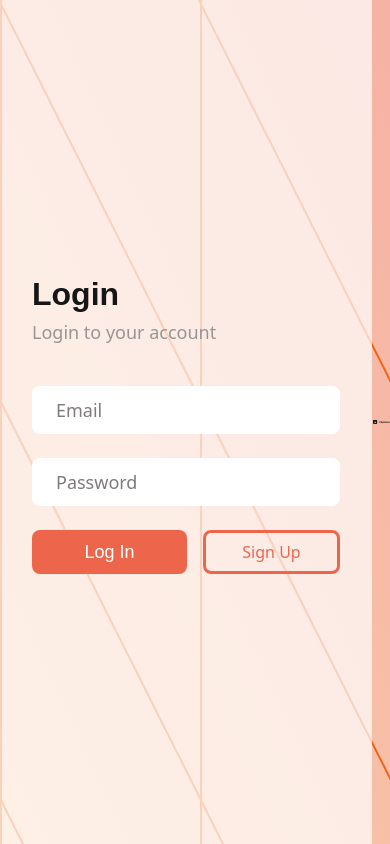
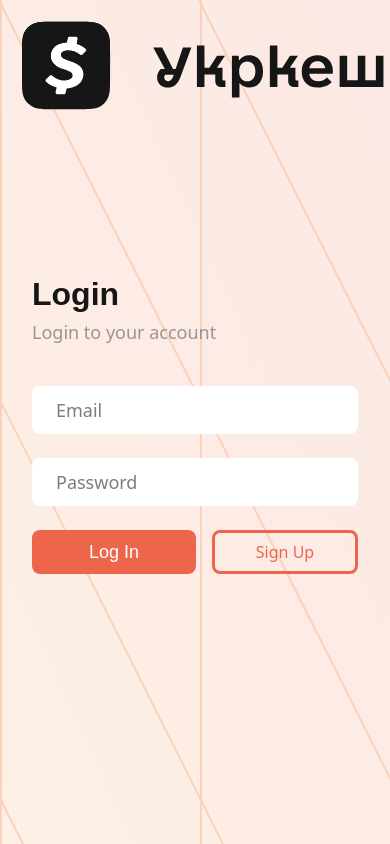
Before and after one commit to Frolikss/cashback, a React (Create React App) app: page / in a window 390 px wide. Built offline with nearby package versions, Linux system fonts and the light colour scheme.

Commit message:
added response

```diff
--- a/src/App.jsx
+++ b/src/App.jsx
@@ -6,9 +6,9 @@
 
 function App() {
   return (
-    <div className="w-full flex items-center bg-login">
+    <div className="w-full flex md:items-center justify-end bg-login flex-col-reverse md:flex-row">
       <LoginForm />
-      <div className="basis-2/3 flex items-center justify-center text-center">
+      <div className="absolute md:static basis-1/3 md:basis-2/3 flex items-center justify-center text-center">
         <img src={logo} alt="logo" />
       </div>
       <ToastContainer />
--- a/src/components/LoginForm.jsx
+++ b/src/components/LoginForm.jsx
@@ -25,7 +25,7 @@
   };
 
   return (
-    <div className="basis-1/3 bg-base-100 h-screen bg-opacity-70 flex flex-col justify-center gap-10 px-8">
+    <div className="md:basis-1/3 bg-base-100 h-screen bg-opacity-70 flex flex-col justify-center gap-10 px-8">
       <div>
         <h2 className="text-base-1000 text-32 font-eUkraine font-bold">Login</h2>
         <p className="text-base-500 text-lg">Login to your account</p>
```
